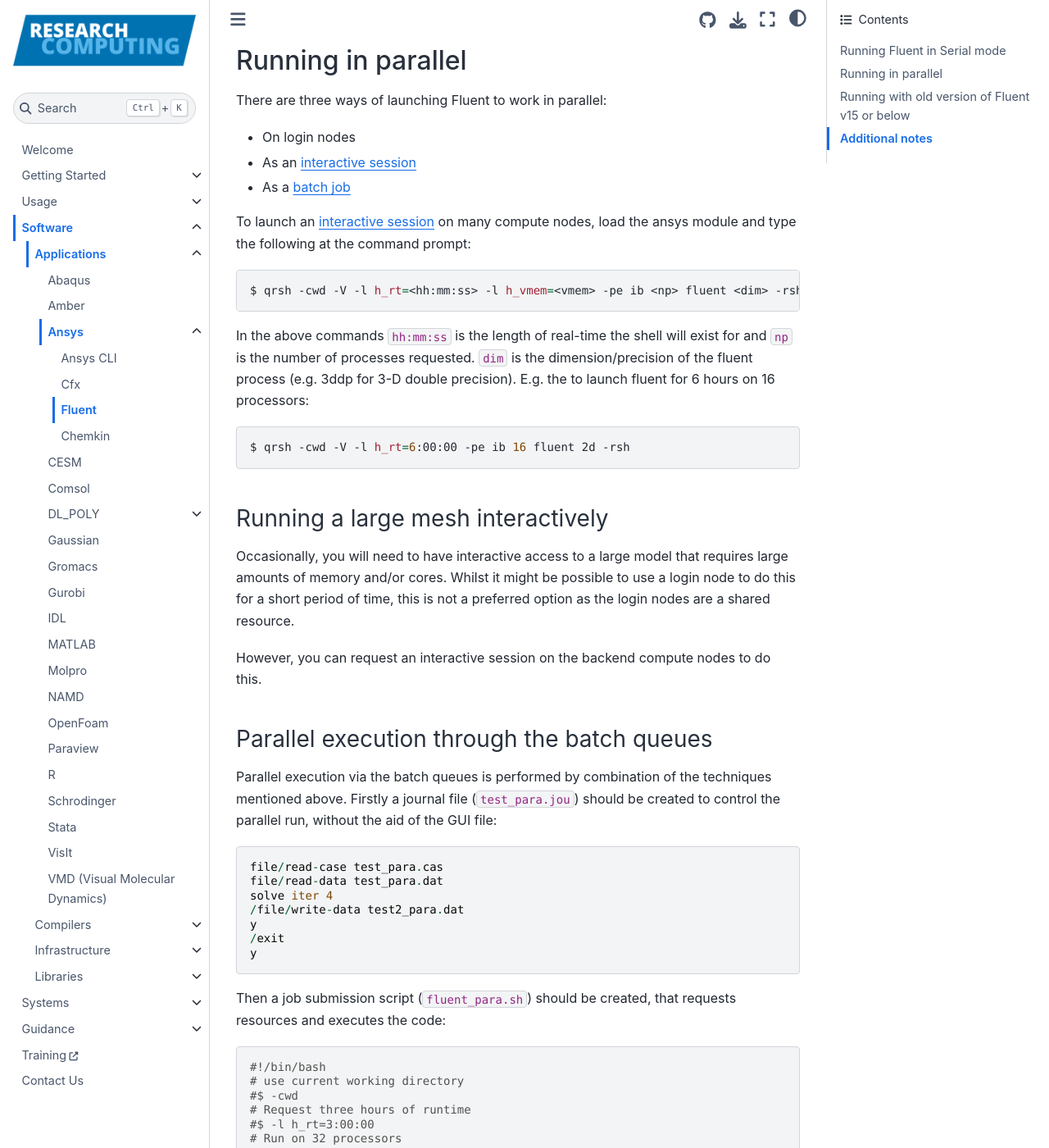
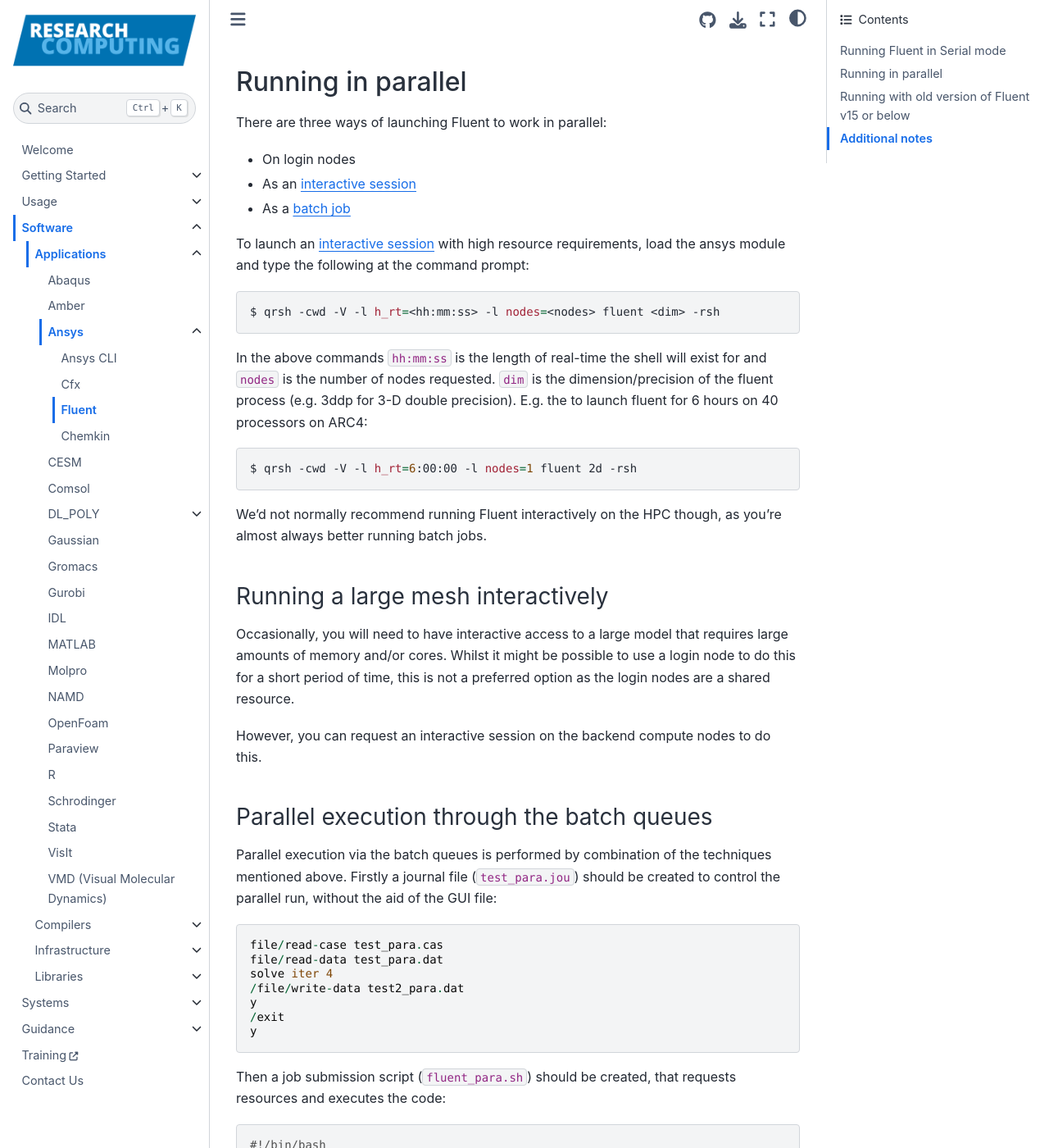
Before and after one commit to foqueiroz/arcdocs.github.io, a Jupyter Book: the page built from book/software/applications/ansys/fluent.md, in a window 1280 px wide and 1400 px high, scrolled down 2458 px. Shown: the whole window at 82% size. Built offline with Jupyter Book 1.0.4 settings and Sphinx 7.4.7 and the Sphinx Book theme 1.1.4, drawn with Linux system fonts in a browser that asks for light colours; some of the changed text lies outside the part shown.

Commit message:
Really steer people away from using the ib pe.

````diff
--- a/book/software/applications/ansys/fluent.md
+++ b/book/software/applications/ansys/fluent.md
@@ -1,6 +1,6 @@
 # Fluent
 
-Once the license and module have been set up correctly, Fluent can be run both in serial and in parallel.
+Once the license and module have been set up correctly, Fluent can be run both in serial and in parallel.  We generally recommend running Fluent either in serial for short test jobs, or in parallel on whole nodes, to ensure consistent good performance.
 
 ## Running Fluent in Serial mode
 
@@ -97,17 +97,19 @@ There are three ways of launching Fluent to work in parallel:
 - As an [interactive session](../../../usage/interactive)
 - As a [batch job](../../../usage/batchjob)
 
-To launch an [interactive session](../../../usage/interactive) on many compute nodes, load the ansys module and type the following at the command prompt:
+To launch an [interactive session](../../../usage/interactive) with high resource requirements, load the ansys module and type the following at the command prompt:
 
 ```bash
-$ qrsh -cwd -V -l h_rt=<hh:mm:ss> -l h_vmem=<vmem> -pe ib <np> fluent <dim> -rsh
+$ qrsh -cwd -V -l h_rt=<hh:mm:ss> -l nodes=<nodes> fluent <dim> -rsh
 ```
 
-In the above commands `hh:mm:ss` is the length of real-time the shell will exist for and `np` is the number of processes requested. `dim` is the dimension/precision of the fluent process (e.g. 3ddp for 3-D double precision). E.g. the to launch fluent for 6 hours on 16 processors:
+In the above commands `hh:mm:ss` is the length of real-time the shell will exist for and `nodes` is the number of nodes requested. `dim` is the dimension/precision of the fluent process (e.g. 3ddp for 3-D double precision). E.g. the to launch fluent for 6 hours on 40 processors on ARC4:
 
 ```bash
-$ qrsh -cwd -V -l h_rt=6:00:00 -pe ib 16 fluent 2d -rsh
+$ qrsh -cwd -V -l h_rt=6:00:00 -l nodes=1 fluent 2d -rsh
 ```
+
+We'd not normally recommend running Fluent interactively on the HPC though, as you're almost always better running batch jobs.
 
 ### Running a large mesh interactively
 
@@ -138,8 +140,8 @@ Then a job submission script (`fluent_para.sh`) should be created, that requests
 #$ -cwd
 # Request three hours of runtime
 #$ -l h_rt=3:00:00
-# Run on 32 processors
-#$ -pe ib 32
+# Run on 40 processors on ARC4
+#$ -l nodes=1
 # define license and load module
 module add ansys/2020R2
 export ANSYSLMD_LICENSE_FILE=<LICENSESTRING>
@@ -147,7 +149,7 @@ export ANSYSLMD_LICENSE_FILE=<LICENSESTRING>
 fluent -g -i test_para.jou 3ddp -rsh
 ```
 
-In this case, the 3-dimensional, double precision module is launched on 32 processors. The `-g` option will suppress the GUI and `-i` specifies the name of the input journal file. The file can be submitted to the queue by typing:
+In this case, the 3-dimensional, double precision module is launched on 40 processors. The `-g` option will suppress the GUI and `-i` specifies the name of the input journal file. The file can be submitted to the queue by typing:
 
 ```bash
 $ qsub fluent_para.sh
@@ -165,13 +167,13 @@ Fluent supports the use of GPUs, although we've not currently seen significant b
 #$ -cwd
 # Request three hours of runtime
 #$ -l h_rt=3:00:00
-# Run on 4 GPUs on ARC4 (using coproc_p100=4 on ARC3)
-#$ -l coproc_v100=4
+# Run on 1 GPU on ARC4 (using coproc_p100=1 on ARC3)
+#$ -l coproc_v100=1
 # define license and load module
 module add ansys/2020R2
 export ANSYSLMD_LICENSE_FILE=<LICENSESTRING>
 #Launch the executable
-fluent -g -i -gpgpu=4 test_para.jou 3ddp -rsh
+fluent -g -i -gpgpu=1 test_para.jou 3ddp -rsh
 ```
 
 ## Running with old version of Fluent v15 or below
@@ -192,7 +194,7 @@ fluent -g -i test_para.jou 3ddp -pib -sgeup
 
 ## Additional notes
 
-There are also known inefficiencies when running fluent on part nodes on ARC.  For optimal performance, run fluent on whole nodes.  For example, to run on a single node:
+There are also known inefficiencies when running fluent on part nodes on ARC, which is why the above examples all use `-l nodes=<nodes>` to ensure exclusive access to nodes.  For optimal performance, run fluent on whole nodes.  For example, to run on a single node:
 
 ```bash
 #!/bin/bash
@@ -209,4 +211,4 @@ export ANSYSLMD_LICENSE_FILE=<LICENSESTRING>
 fluent -g -i test_para.jou 3ddp -rsh
 ```
 
-You will wait slightly longer for a whole node than for the previous allocation method, but your code may run significantly faster.
+You will wait slightly longer for a whole node than using the scattered allocation model (`-pe ib 40`), but your code is likely to run significantly faster.
````
